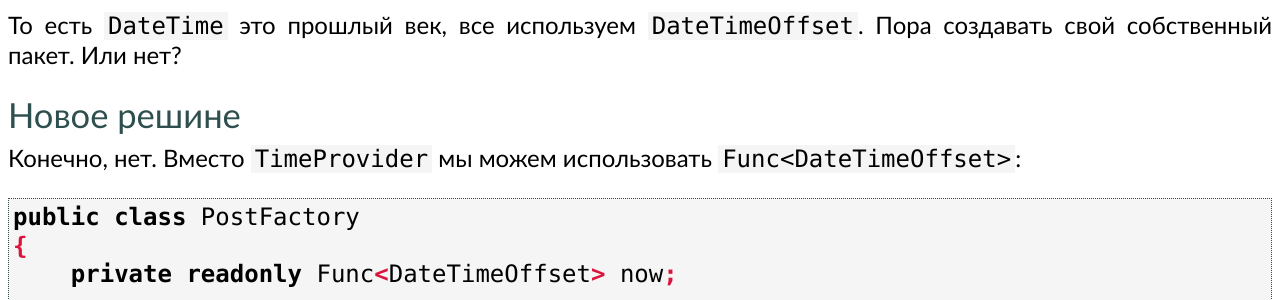
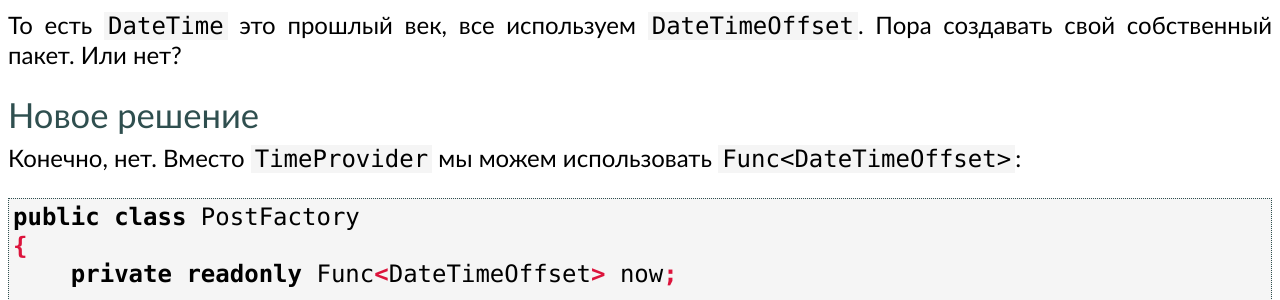
Before and after one commit to markshevchenko/markshevchenko.github.io, a Jekyll site: the page built from _posts/2017-06-29-right-time-provider-for-csharp.md, in a window 1280 px wide and 900 px high, scrolled down 2394 px. Shown: the part 166-466 px from the top of the window. Built offline with Jekyll 4.4.1, drawn with Linux system fonts in a browser that asks for light colours; some web fonts are replaced; comment, search, counter and statistics services are not loaded.

Commit message:
Update 2017-06-29-right-time-provider-for-csharp.md

```diff
--- a/_posts/2017-06-29-right-time-provider-for-csharp.md
+++ b/_posts/2017-06-29-right-time-provider-for-csharp.md
@@ -104,7 +104,7 @@ As a result, `DateTimeOffset` should be considered the default date and time typ
 
 То есть `DateTime` это прошлый век, все используем `DateTimeOffset`. Пора создавать свой собственный пакет. Или нет?
 
-### Новое решине
+### Новое решение
 
 Конечно, нет. Вместо `TimeProvider` мы можем использовать `Func<DateTimeOffset>`:
 
```
